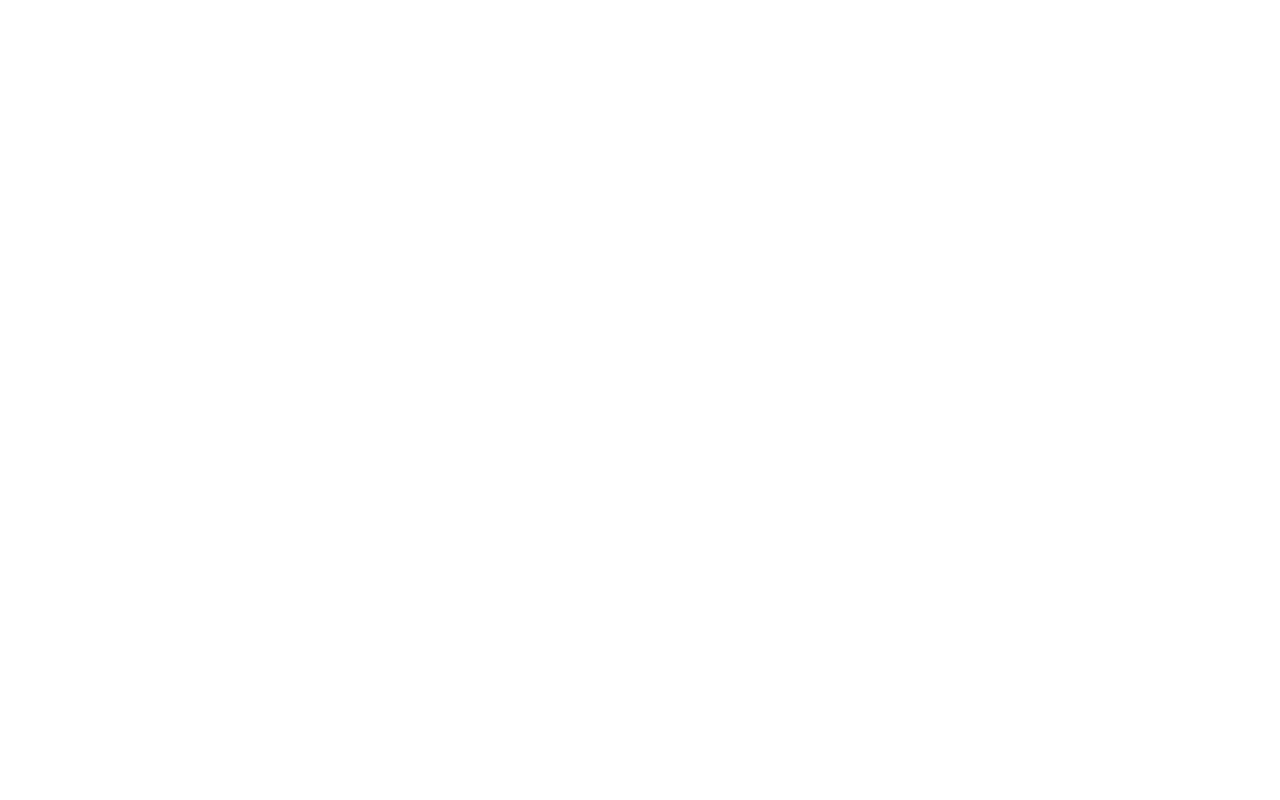
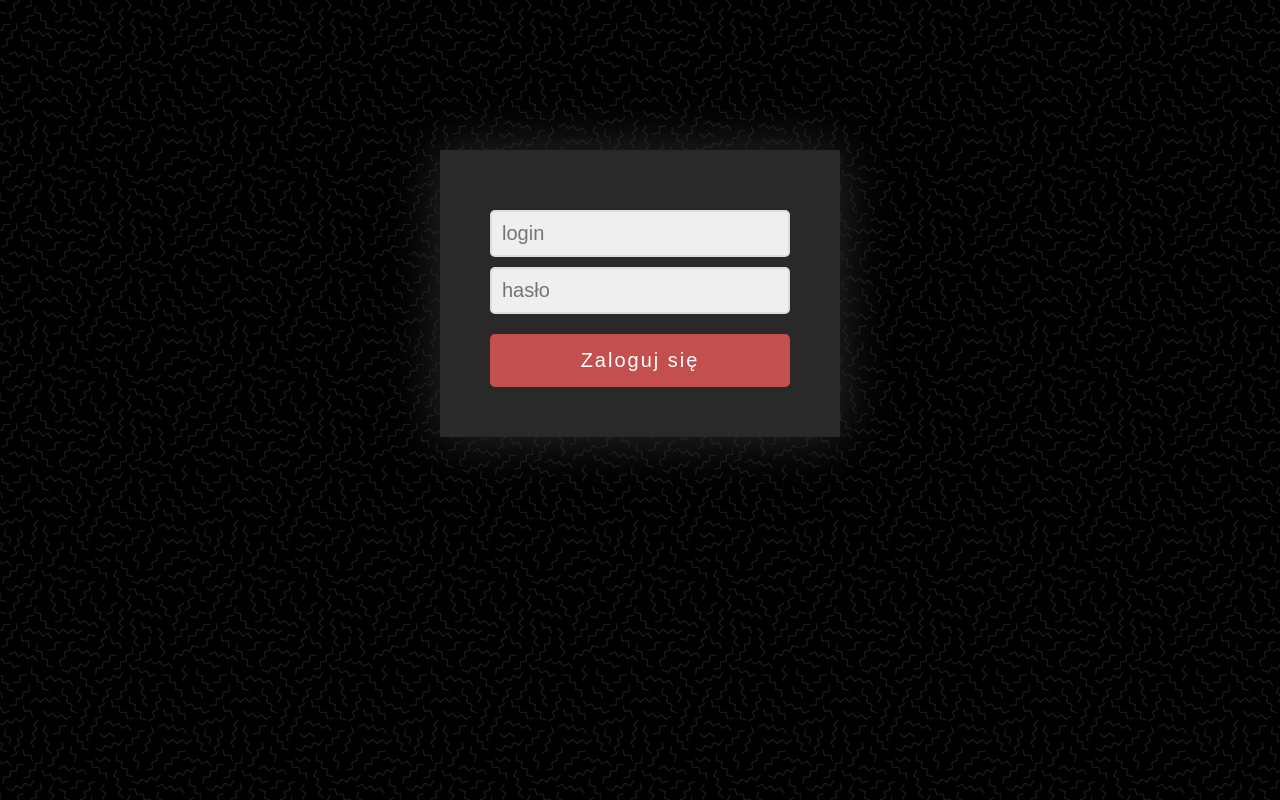
Before and after one commit to Rafi9393/aplikacja_budzet_web, a plain HTML site: page Login.html in a window 1280 px wide. Drawn offline with Linux system fonts and the light colour scheme.

Commit message:
Prepared login.html file. Added img folder

```diff
--- a/Login.html
+++ b/Login.html
@@ -21,7 +21,17 @@
 
 <body>
 
+<div id="container">
+		<form>
 
+			<input type="text" placeholder="login" onfocus="this.placeholder=''" onblur="this.placeholder='login'" >
+
+			<input type="password" placeholder="hasło" onfocus="this.placeholder=''" onblur="this.placeholder='hasło'" >
+
+			<input type="submit" value="Zaloguj się">
+
+		</form>
+	</div>
 
 </body>
 </html>
--- a/style.css
+++ b/style.css
@@ -0,0 +1,72 @@
+body
+{
+	/* Background pattern from subtlepatterns.com */
+	background-image: url("img/memphis-mini-dark.webp");
+	font-size: 20px;
+}
+
+#container
+{
+	background-color: #292929;
+	width: 300px;
+	padding: 50px;
+	margin-left: auto;
+	margin-right: auto;
+	margin-top: 150px;
+	-webkit-box-shadow: 0px 0px 51px 2px rgba(41, 41, 41, 1);
+	-moz-box-shadow: 0px 0px 51px 2px rgba(41, 41, 41, 1);
+	box-shadow: 0px 0px 51px 2px rgba(41, 41, 41, 1);
+}
+
+input[type=text],
+input[type=password]
+{
+	width: 300px;
+	background-color: #efefef;
+	color: #666;
+	border: 2px solid #ddd;
+	border-radius: 5px;
+	font-size: 20px;
+	padding: 10px;
+	box-sizing: border-box;
+	outline: none;
+	margin-top: 10px;
+}
+
+input[type=text]:focus,
+input[type=password]:focus
+{
+	-webkit-box-shadow: 0px 0px 10px 2px rgba(204,204,204,0.9);
+	-moz-box-shadow: 0px 0px 10px 2px rgba(204,204,204,0.9);
+	box-shadow: 0px 0px 10px 2px rgba(204,204,204,0.9);
+	border: 2px solid #c34f4f;
+
+	color: #222222;
+}
+
+input[type=submit]
+{
+	width: 300px;
+	background-color: #c34f4f;
+	font-size:20px;
+	color: white;
+	padding: 15px 10px;
+	margin-top: 20px;
+	border: none;
+	border-radius: 5px;
+	cursor: pointer;
+	letter-spacing: 2px;
+	outline: none;
+}
+
+input[type=submit]:focus
+{
+	-webkit-box-shadow: 0px 0px 10px 2px rgba(204,204,204,0.9);
+	-moz-box-shadow: 0px 0px 10px 2px rgba(204,204,204,0.9);
+	box-shadow: 0px 0px 10px 2px rgba(204,204,204,0.9);
+}
+
+input[type=submit]:hover
+{
+	background-color: #e56161;
+}
```
Also changed, not shown: img/memphis-mini-dark.webp (added).
